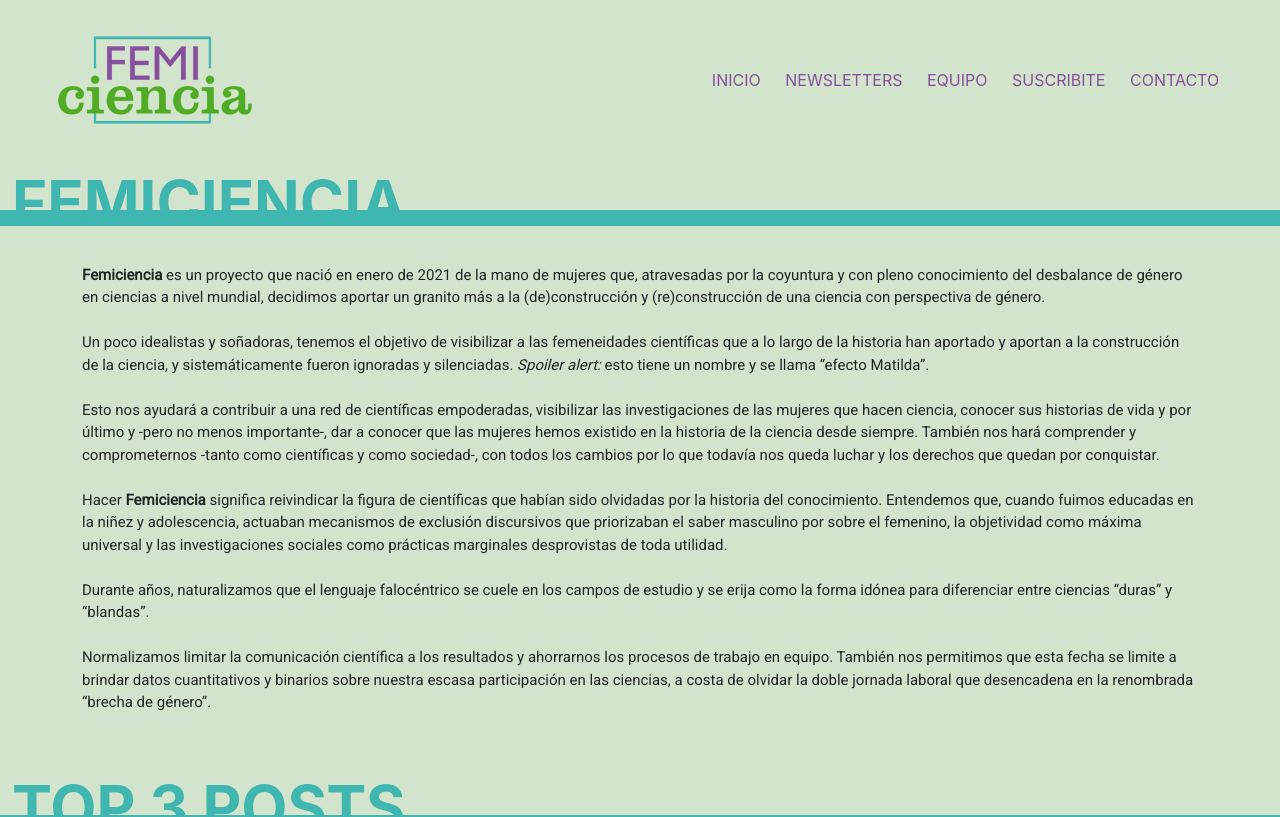
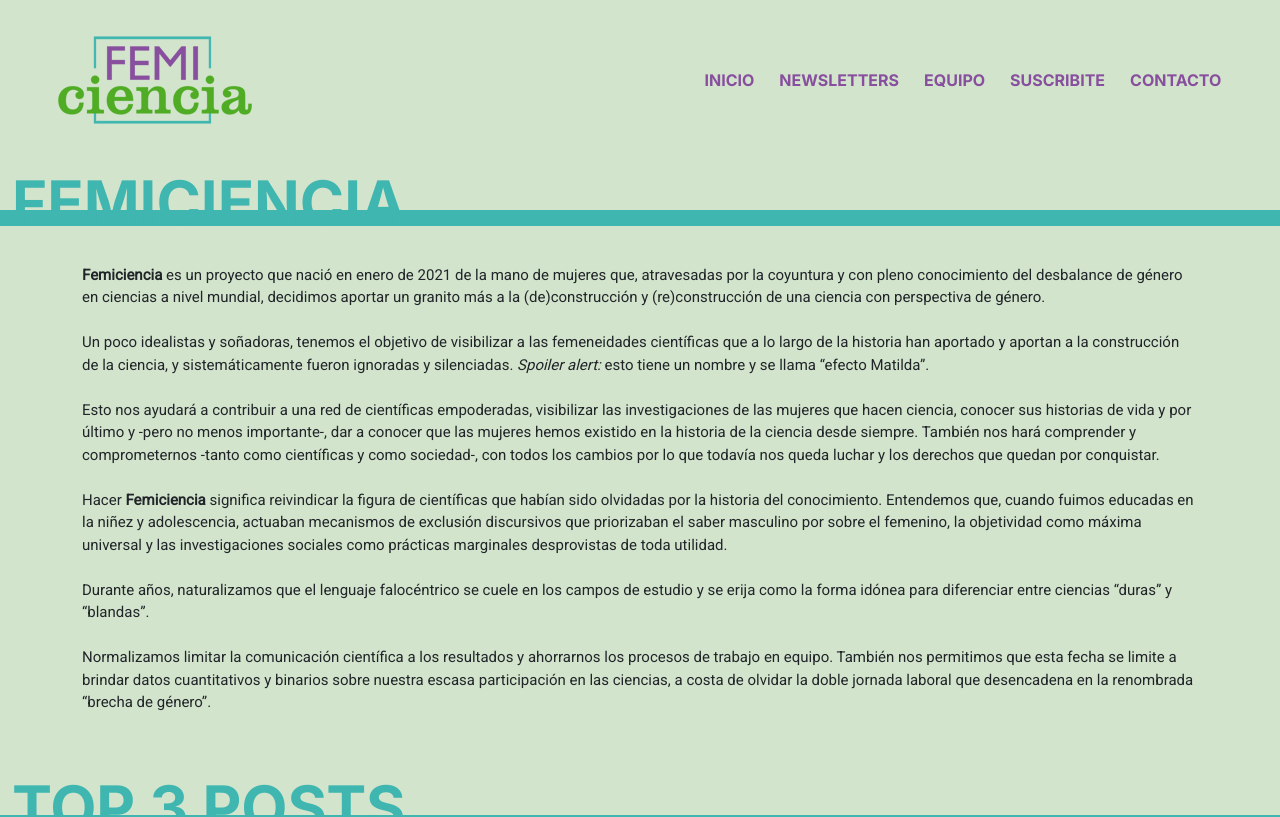
Before and after one commit to MFlorenciaNS/desafiofinal-coderhouse, a website: page index.html in a window 1280 px wide. Shown: the top 817 px of the page. Drawn offline with nearby package versions, Linux system fonts and the light colour scheme.

Commit message:
correcion de fuente menu index

```diff
--- a/index.html
+++ b/index.html
@@ -24,6 +24,9 @@
     <link rel="preconnect" href="https://fonts.googleapis.com">
     <link rel="preconnect" href="https://fonts.gstatic.com" crossorigin>
     <link href="https://fonts.googleapis.com/css2?family=Arimo:wght@700&family=Roboto&display=swap" rel="stylesheet">
+    <link rel="preconnect" href="https://fonts.googleapis.com">
+    <link rel="preconnect" href="https://fonts.gstatic.com" crossorigin>
+    <link href="https://fonts.googleapis.com/css2?family=Inter:wght@700&display=swap" rel="stylesheet">
     <!--CSS-->
     <link rel="stylesheet" href="css/style.css">
 
```
